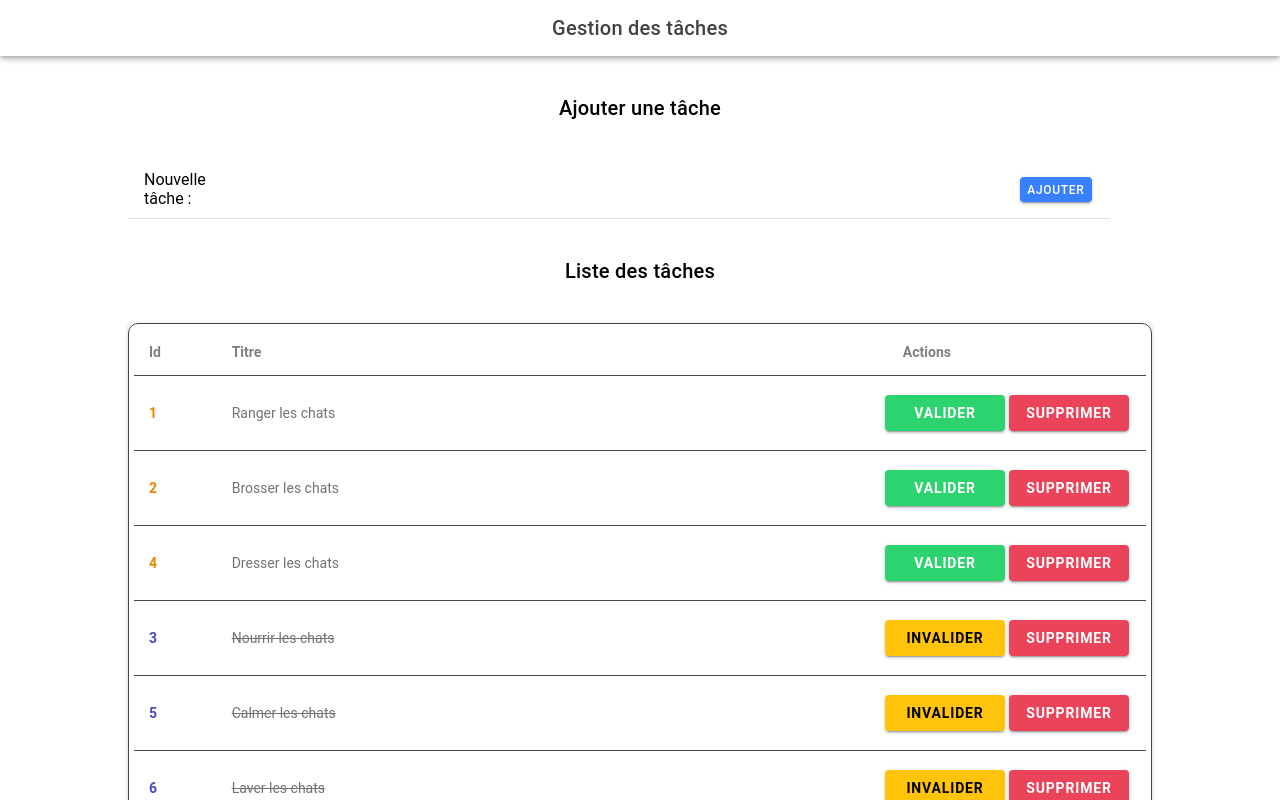
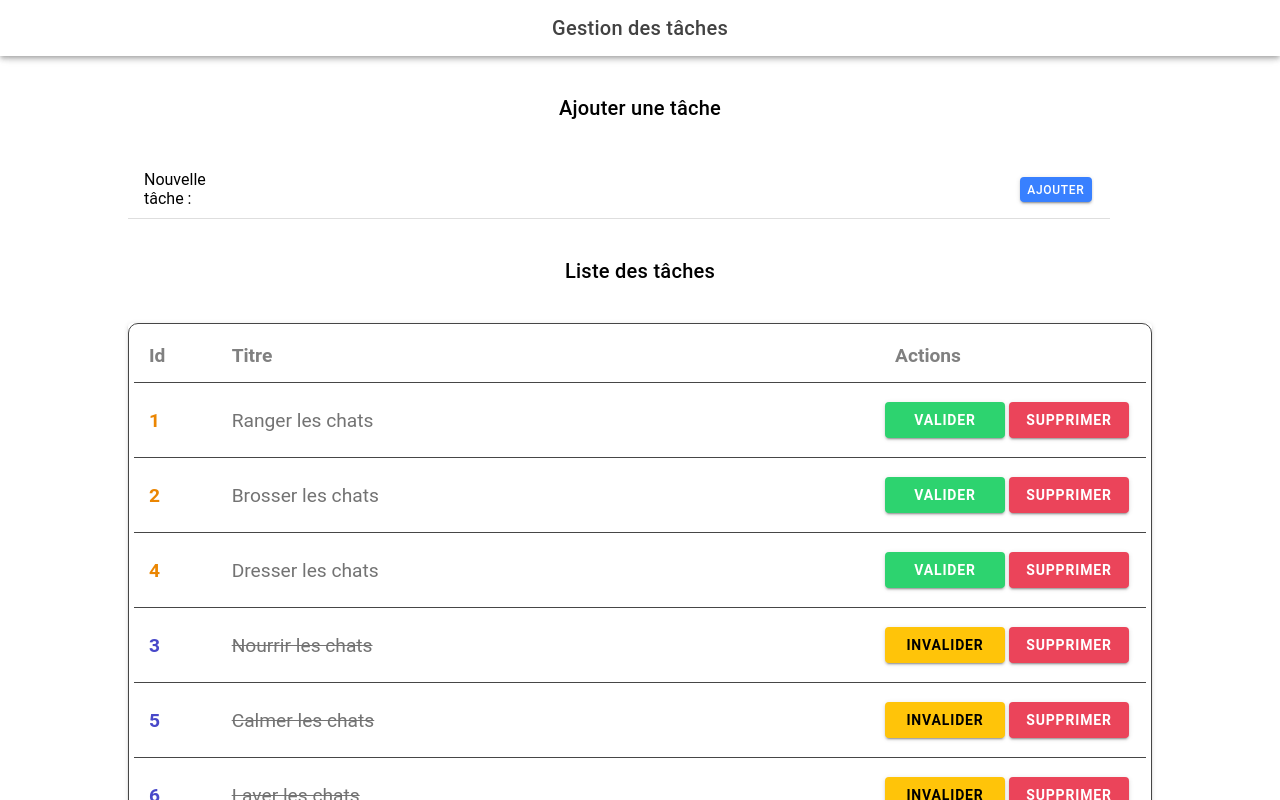
Before and after one commit to jacquesgrana/CDAPHP-TP-Ionic-Rxjs, a React (Vite) app: page /home in a window 1280 px wide. Built offline with nearby package versions, Linux system fonts and the light colour scheme; data requests are answered from the project's data file.

Commit message:
css +++++

```diff
--- a/src/pages/Home.css
+++ b/src/pages/Home.css
@@ -1,4 +1,4 @@
-.div-tasks {
+.card-tasks {
     display: flex;
     flex-direction: column;
     align-items: center;
@@ -7,13 +7,13 @@
     margin-right: auto;
     margin-bottom: 40px;
     margin-top: 40px;
+    font-size: larger;
 }
 
 .table-tasks {
     margin-left: auto;
     margin-right: auto;
     width: 100%;
-    border-collapse: collapse;
     text-align: left;
     border : 1px solid rgb(70, 70, 70);
     border-radius: 10px;
@@ -71,9 +71,13 @@
 .actions-col-head {
     display: flex;
     justify-content: end;
-    margin-right: 180px;
+    margin-right: 170px;
 }
 
 .title-margin {
     margin-top: 40px;
 }
+
+.font-bold {
+    font-weight: bold;
+}
--- a/src/pages/Home.tsx
+++ b/src/pages/Home.tsx
@@ -11,7 +11,8 @@ import {
   IonGrid,
   IonRow,
   IonCol,
-  IonCard
+  IonCard,
+  IonText
 } from "@ionic/react";
 //import ExploreContainer from '../components/ExploreContainer';
 import "./Home.css";
@@ -126,11 +127,6 @@ const Home: React.FC = () => {
         </IonToolbar>
       </IonHeader>
       <IonContent fullscreen>
-        <IonHeader collapse="condense">
-          <IonToolbar>
-            <IonTitle size="large">Gestion des tâches</IonTitle>
-          </IonToolbar>
-        </IonHeader>
         <IonTitle size="large" className="text-center title-margin">Ajouter une tâche</IonTitle>
         <IonItem className="form-new-task">
           <IonLabel>Nouvelle tâche :</IonLabel>
@@ -143,16 +139,16 @@ const Home: React.FC = () => {
           </IonButton>
         </IonItem>
         <IonTitle size="large" className="text-center title-margin">Liste des tâches</IonTitle>
-        <IonCard className="div-tasks">
+        <IonCard className="card-tasks">
           <IonGrid className="table-tasks">
             <IonRow className="rows-tasks">
-              <IonCol size="1"><strong className="text-grey">Id</strong></IonCol>
-              <IonCol size="5"><strong className="text-grey">Titre</strong></IonCol>
-              <IonCol className="actions-col-head"><strong className="text-grey">Actions</strong></IonCol>
+              <IonCol size="1"><IonText className="font-bold text-grey">Id</IonText></IonCol>
+              <IonCol size="5"><IonText className="font-bold text-grey">Titre</IonText></IonCol>
+              <IonCol className="actions-col-head"><IonText className="font-bold text-grey">Actions</IonText></IonCol>
             </IonRow>
             {tasks.map((task) => (
               <IonRow className="rows-tasks" key={task.id}>
-                <IonCol size="1"><strong  className={task.completed ? "text-blue" : "text-orange"}>{task.id}</strong></IonCol>
+                <IonCol size="1"><IonText  className={task.completed ? "font-bold text-blue" : "font-bold text-orange"}>{task.id}</IonText></IonCol>
                 <IonCol
                   size="5"
                   className={task.completed ? "checked" : ""}
```
Also changed, not shown: assets/app.png.
